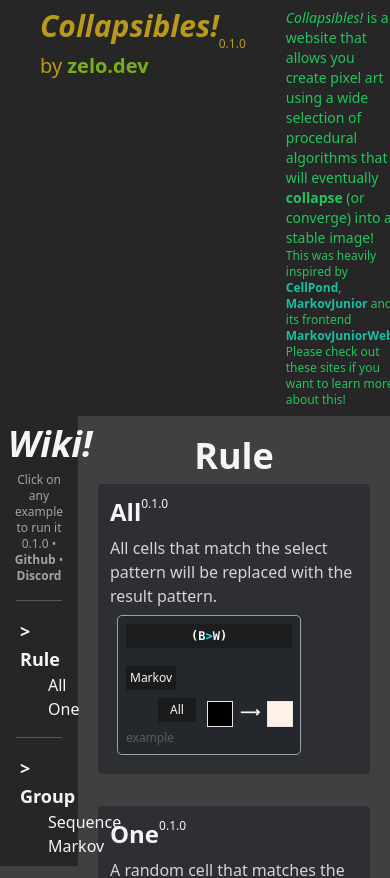
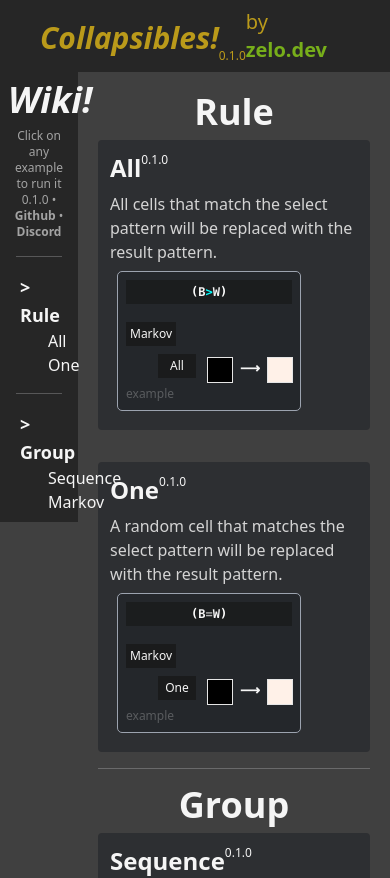
Before and after one commit to Zolo101/cell-workshop, a SvelteKit app: page /wiki in a window 390 px wide. Shown: the top 878 px of the page. Built offline with nearby package versions, Linux system fonts and the light colour scheme.

Commit message:
Improve mobile styles

```diff
--- a/src/routes/+layout.svelte
+++ b/src/routes/+layout.svelte
@@ -8,7 +8,7 @@
 
 <header>
 	<div class="flex bg-neutral-800 gap-10 px-10 py-2">
-		<div class="inline-block text-yellow-400/70">
+		<div class="flex md:flex-col text-yellow-400/70">
 			<div class="flex items-end">
 				<h2 class="inline text-3xl font-black italic">Collapsibles!</h2>
 				<span class="text-xs">0.1.0</span>
@@ -17,7 +17,7 @@
 	<!--		<span class="text-xl">•</span>-->
 	<!--		<span class="text-xl">Github</span>-->
 		</div>
-		<div class="text-sm text-green-500">
+		<div class="text-sm text-green-500 max-md:hidden">
 			<p><i>Collapsibles!</i> is a website that allows you create pixel art using a wide selection of procedural algorithms that will eventually <b>collapse</b> (or converge) into a stable image!</p>
 			<p class="text-xs">This was heavily inspired by <a href="https://github.com/TodePond/CellPond">CellPond</a>, <a href="https://github.com/mxgmn/MarkovJunior">MarkovJunior</a> and its frontend <a href="https://yuu6883.github.io/MarkovJuniorWeb/">MarkovJuniorWeb</a>. Please check out these sites if you want to learn more about this!</p>
 		</div>
--- a/src/routes/+page.svelte
+++ b/src/routes/+page.svelte
@@ -14,7 +14,6 @@
     import Guide from "$lib/components/Guide.svelte";
     import Editor from "$lib/components/Editor.svelte";
     import { lexModel, parseRules, parseRulesFromTokens } from "$lib/parse";
-    import { writable } from "svelte/store";
     import type WebGPURenderer from "$lib/render/webgpu";
     import { palette, paletteAlias } from "$lib/constants";
     import { selectWihGrid, selectWithCell, selectWithSequence } from "$lib/cpu/select";
@@ -23,7 +22,12 @@
     // TODO: (Reminder) Uint8Array is 0 to 255, so you cannot use them for board indexes
     // TODO: (Reminder) Uint16Array is 0 to 65535, which is suitable for up to 256x256 boards. After that, we need to use Uint32Array
 
-    // TODO: Figure out why TF /wiki needs localStorage??
+    // (
+    // BB/BB=WW/WW B>A
+    //     [
+    //     A/W=W/A *A/WA=*W/A* A*/AW=W*/*A
+    // ]
+    // )
     // [BBB=RRR RRR>RGR *G*/**G=RGR/RGR *G*/G**=RGR/RGR GG=RG GB=GR RB=RR BR=RR]
     // [B/*>O/* O/*/*>W/*/* (BW>BB W/W/W/W/W/W/W=*/*/*/B/*/*/*) OOOOOOOO/BBBBBBBB=***B****/******** (OW>*O OO/OB>*B/** OOOO/BBBB/OOOO=**B*/****/**** WW/BB/OB=*O/**/**)]
     // (*BB/WBB/*BB>***/GW*/*G* BBGGBB>GGBBGG)
@@ -45,10 +49,7 @@
     // let interval = derived(intervalInput, (v) => v * 16)
     // let intervalSys = 16
     let interval = 16
-
-    const b = $state(5);
-
-    let playing = $state(true)
+    let playing = $state(false)
 
     let renderer: WebGPURenderer;
     // TODO: It's not 1 step, change this to a better name
@@ -255,7 +256,7 @@
         <section class="flex justify-center gap-2 font-bold text-neutral-300 *:grow *:bg-neutral-800/40 *:px-2 *:py-1">
             <div>
                 <span>Size:</span>
-<!--                TODO: 512 is arbitrary, increase it in the future -->
+<!--                TODO: 256 is arbitrary, increase it in the future -->
                 <input required min="1" max="256" class="w-12 text-blue-500 font-black text-center" bind:value={s_width}>
                 <span>X</span>
                 <input required min="1" max="256" class="w-12 text-pink-500 font-black text-center" bind:value={s_height}>
@@ -274,14 +275,14 @@
                 <span class="mr-2">Display Mode:</span>
                 <select>
                     <option>2D</option>
-                    <option disabled>3D</option>
+                    <option disabled>3D (WebGPU, planned)</option>
                 </select>
             </div>
             <div>
                 <span class="mr-2">Compute On:</span>
                 <select>
                     <option>CPU</option>
-                    <option disabled>GPU</option>
+                    <option disabled>GPU (WebGPU, planned)</option>
                 </select>
             </div>
         </section>
@@ -300,12 +301,12 @@
 	<section class="mx-2 *:p-2 *:mb-2">
         <section class="bg-cyan-950/80">
             <Editor bind:code={rules}/>
-            <p class="text-xs text-right text-cyan-400 pt-2">Check out this <a>short guide</a> on how text rules work.</p>
+            <p class="text-xs text-right text-cyan-400 pt-2">Check out this <a onclick={() => dialog.show()} role="button">short guide</a> on how text rules work.</p>
             {#if !model.ok}
                 <p class="text-cyan-500 text-xs">{model.failReason}</p>
             {/if}
         </section>
-        <section class="bg-neutral-800/30 overflow-x-auto">
+        <section class="relative bg-neutral-800/30 overflow-x-auto z-10">
             {#if model.ok}
                 {#each model.rules as rule}
                     <RuleComponent {rule}/>
```
